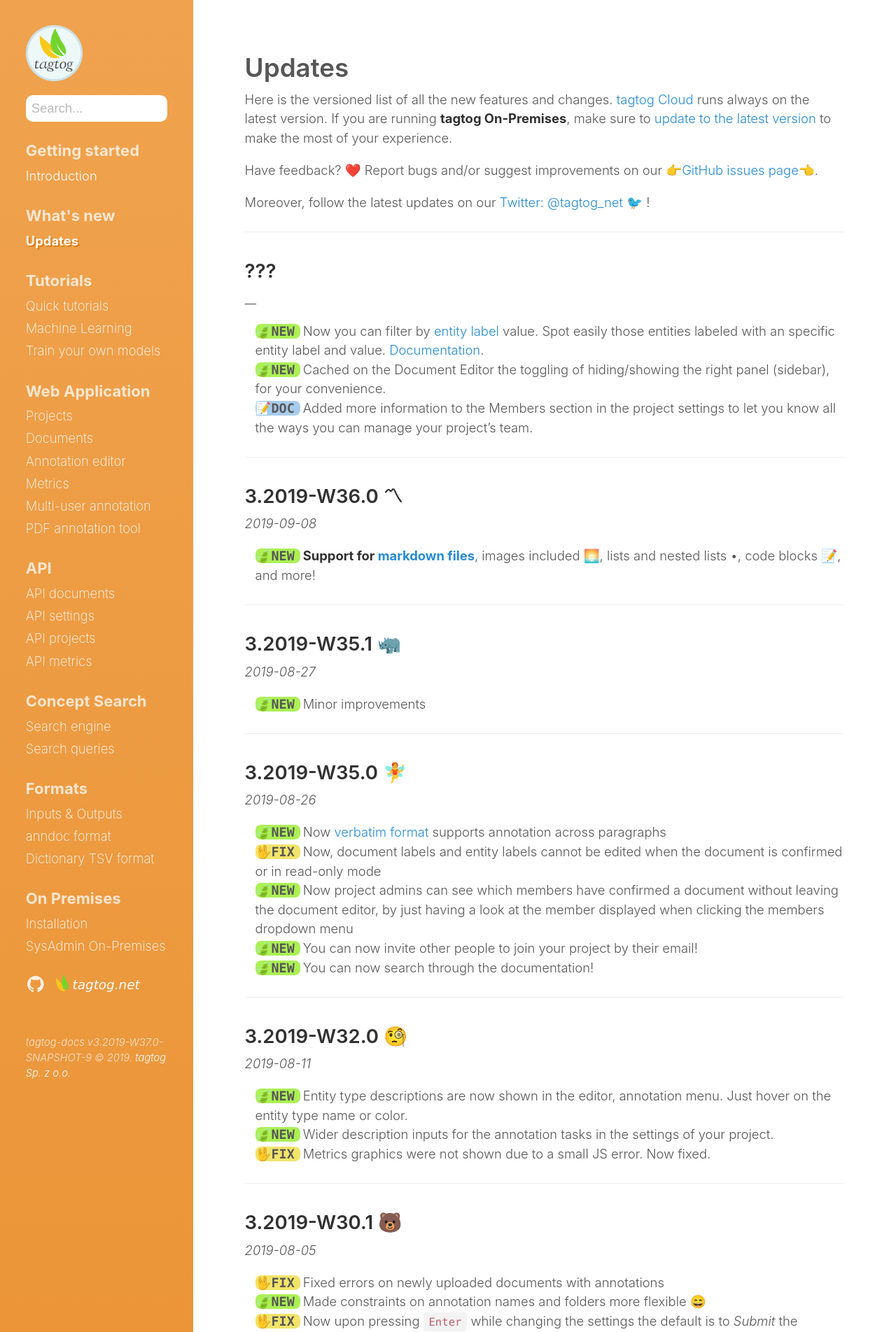
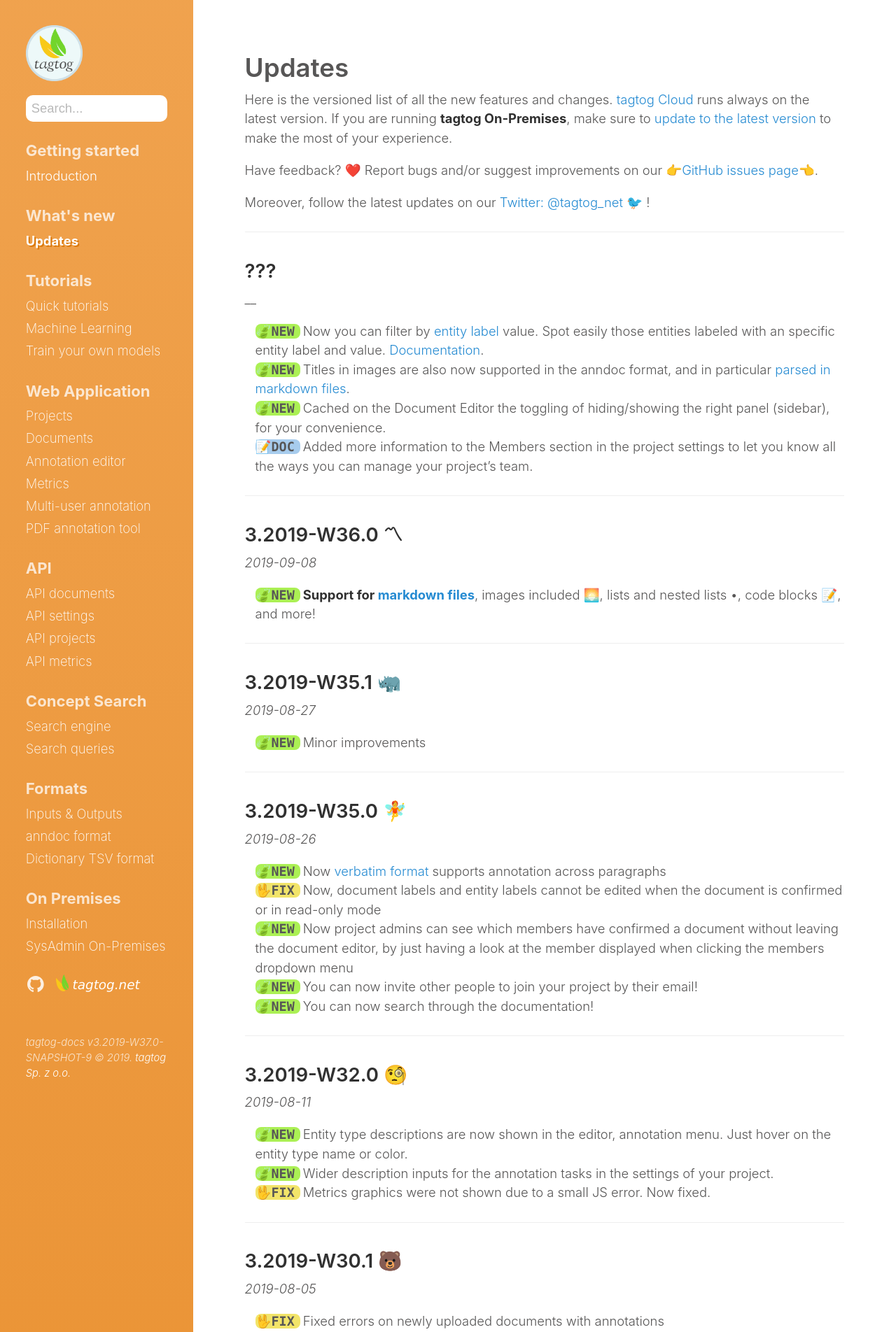
Before and after one commit to tagtogorg/tagtog-doc, a Jekyll site: the page built from updates.md, in a window 1280 px wide. Shown: the top 1904 px of the page at 70% size. Built offline with Jekyll 4.4.1, drawn with Linux system fonts in a browser that asks for light colours; nearby versions of some CDN libraries; emoji names are drawn with the system emoji font; some of the changed text lies outside the part shown.

Commit message:
update with support for images titles

```diff
--- a/updates.md
+++ b/updates.md
@@ -19,6 +19,7 @@ __
 
 <ul class="updates">
   <li class="new"><span markdown="1">Now you can filter by <a title="Entity labels in tagtog" href="projects.html#entity-labels">entity label</a> value. Spot easily those entities labeled with an specific entity label and value. <a title="tagtog - Filter by entity label value" href="webeditor.html#filter-entities">Documentation</a>.</span></li>
+  <li class="new"><span markdown="1">Titles in images are also now supported in the anndoc format, and in particular [parsed in markdown files](MarkdownFileParsing).</span></li>
   <li class="new"><span markdown="1">Cached on the Document Editor the toggling of hiding/showing the right panel (sidebar), for your convenience.</span></li>
   <li class="doc"><span markdown="1">Added more information to the Members section in the project settings to let you know all the ways you can manage your project's team.</span></li>
 </ul>
```
